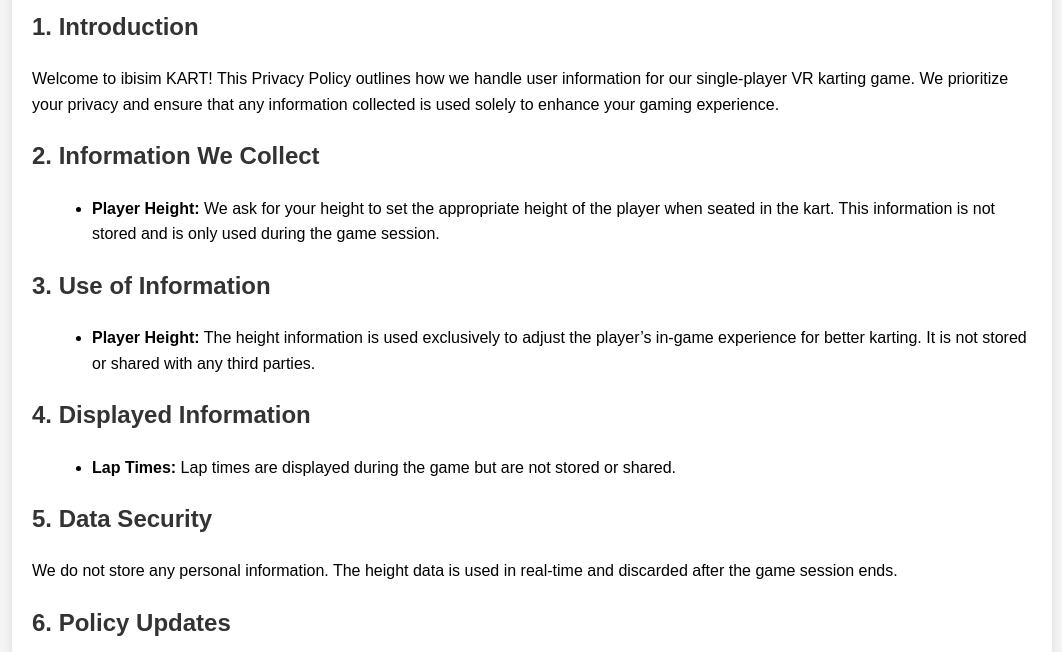
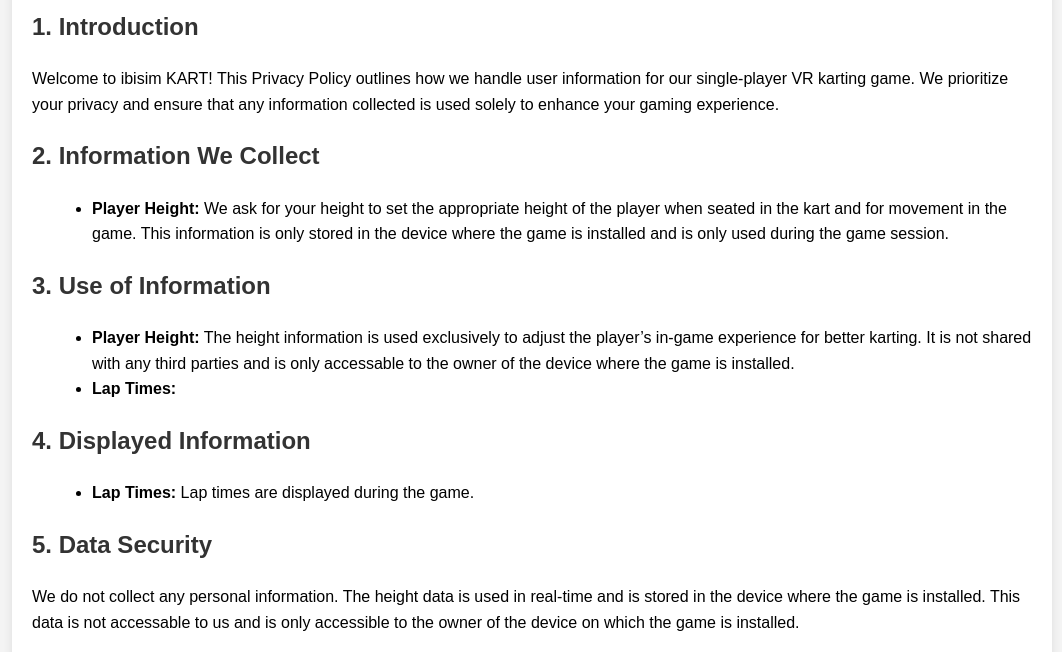
Before and after one commit to AnnaJaffar/Privacy-Policy, a plain HTML site: page index.html in a window 1280 px wide. Shown: the part 126-778 px from the top of the page, without its empty margins (108-1170 px from the left). Drawn offline with Linux system fonts and the light colour scheme.

Commit message:
Update index.html
updated policy

```diff
--- a/index.html
+++ b/index.html
@@ -42,21 +42,28 @@
 
         <h2>2. Information We Collect</h2>
         <ul>
-            <li><strong>Player Height:</strong> We ask for your height to set the appropriate height of the player when seated in the kart. This information is not stored and is only used during the game session.</li>
+            <li><strong>Player Height:</strong>
+            We ask for your height to set the appropriate height of the player when seated in the kart and for movement in the game.
+            This information is only stored in the device where the game is installed and is only used during the game session.</li>
         </ul>
 
         <h2>3. Use of Information</h2>
         <ul>
-            <li><strong>Player Height:</strong> The height information is used exclusively to adjust the player’s in-game experience for better karting. It is not stored or shared with any third parties.</li>
+            <li><strong>Player Height:</strong>
+            The height information is used exclusively to adjust the player’s in-game experience for better karting.
+            It is not shared with any third parties and is only accessable to the owner of the device where the game is installed.</li>
+            <li><strong>Lap Times:</strong>
+            </li>
         </ul>
 
         <h2>4. Displayed Information</h2>
         <ul>
-            <li><strong>Lap Times:</strong> Lap times are displayed during the game but are not stored or shared.</li>
+            <li><strong>Lap Times:</strong> Lap times are displayed during the game.</li>
         </ul>
 
         <h2>5. Data Security</h2>
-        <p>We do not store any personal information. The height data is used in real-time and discarded after the game session ends.</p>
+        <p>We do not collect any personal information. The height data is used in real-time and is stored in the device where the game is installed.
+        This data is not accessable to us and is only accessible to the owner of the device on which the game is installed.</p>
 
         <h2>6. Policy Updates</h2>
         <p>This Privacy Policy may be updated periodically. We will ensure the link to this policy remains active and up-to-date.</p>
```
